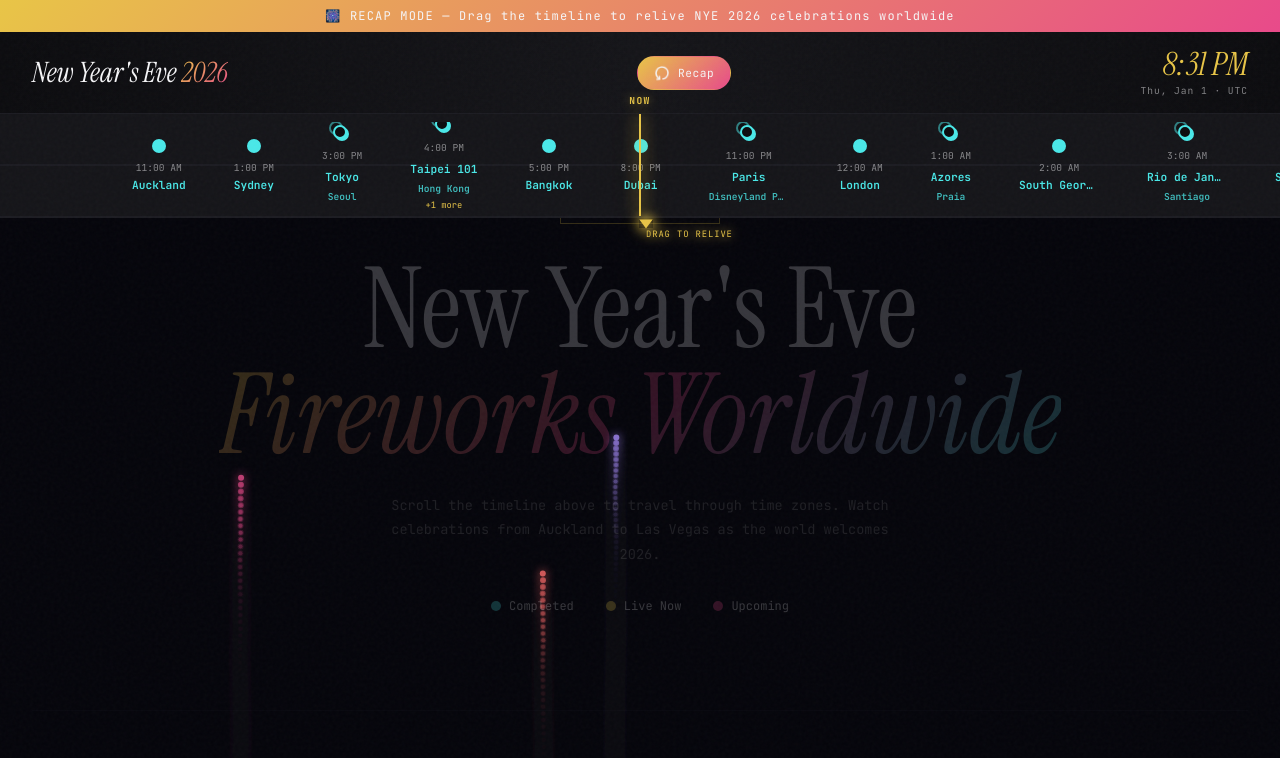
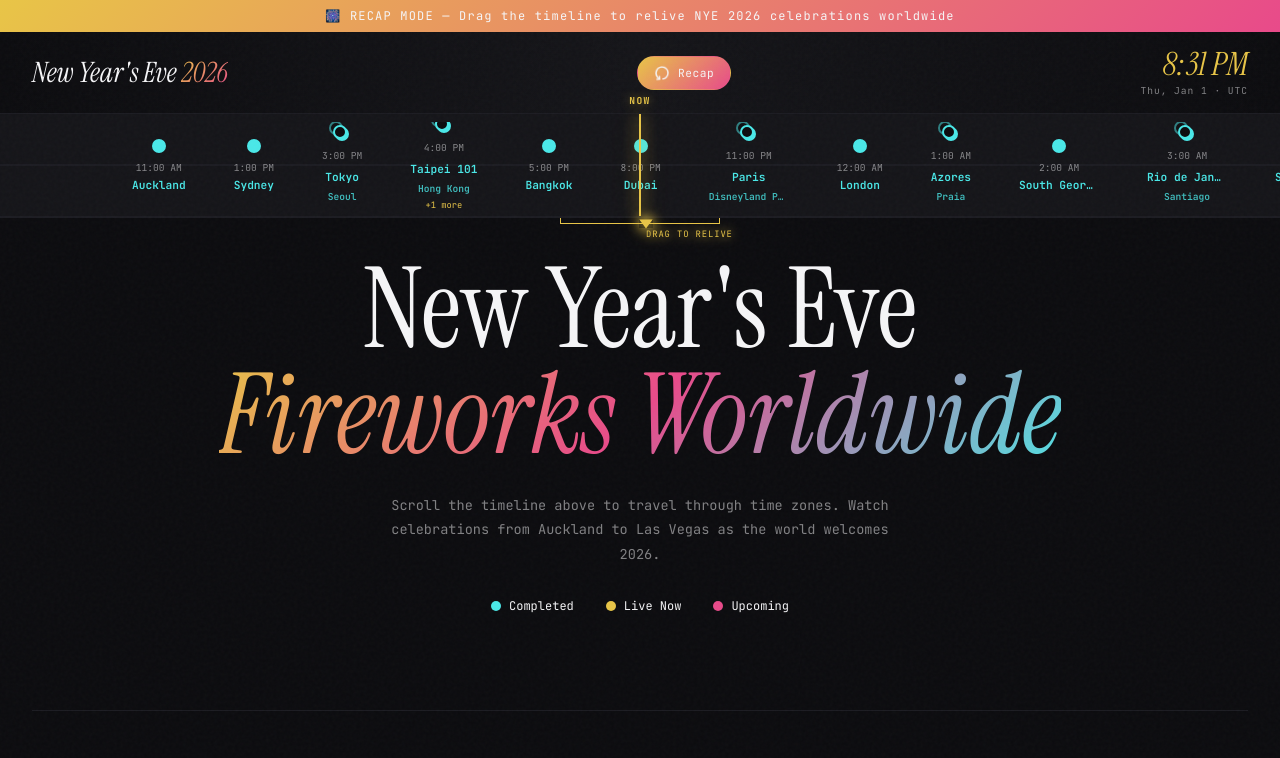
Before and after one commit to 12-days-of-shipmas-2025/day-4-newyearstream, a plain HTML site: page index.html in a window 1280 px wide. Shown: the top 758 px of the page. Drawn offline with Linux system fonts and the light colour scheme; animation ran at ten frames a second.

Commit message:
feat: disable fireworks in recap mode, add video scrubbing
- Remove firework animations when in recap mode
- Add video timestamp mapping (Dubai=0:00, London=4:38:18)
- Seek video to corresponding timestamp when dragging timeline
- Timeline now syncs with BBC replay video

🤖 Generated with [Claude Code](https://claude.com/claude-code)

Co-Authored-By: Claude <noreply@anthropic.com>

```diff
--- a/index.html
+++ b/index.html
@@ -2622,7 +2622,34 @@
             }, 500);
         }
 
-        // Check which marker is currently under the needle and trigger fireworks
+        // Video timestamp mapping for BBC replay
+        // Dubai (UTC+4) = 0:00:00, London (UTC+0) = 4:38:18
+        const VIDEO_LONDON_TIMESTAMP = 4 * 3600 + 38 * 60 + 18; // 16698 seconds
+        const VIDEO_DUBAI_OFFSET = 4; // Dubai is UTC+4
+        const VIDEO_LONDON_OFFSET = 0; // London is UTC+0
+
+        function getVideoTimestampForUtcOffset(utcOffset) {
+            // Linear interpolation between Dubai and London
+            // Dubai (UTC+4) = 0 seconds, London (UTC+0) = 16698 seconds
+            const secondsPerHour = VIDEO_LONDON_TIMESTAMP / (VIDEO_DUBAI_OFFSET - VIDEO_LONDON_OFFSET);
+            const videoTime = (VIDEO_DUBAI_OFFSET - utcOffset) * secondsPerHour;
+
+            // Clamp to valid video range (0 to ~20168 seconds for 5:36:08 video)
+            return Math.max(0, Math.min(20168, videoTime));
+        }
+
+        function seekVideoToTimestamp(seconds) {
+            const iframe = document.querySelector('.video-section iframe');
+            if (iframe && iframe.contentWindow) {
+                iframe.contentWindow.postMessage(JSON.stringify({
+                    event: 'command',
+                    func: 'seekTo',
+                    args: [seconds, true]
+                }), '*');
+            }
+        }
+
+        // Check which marker is currently under the needle and update video position
         function checkRecapPosition() {
             if (!isRecapMode) return;
 
@@ -2645,11 +2672,10 @@
                 }
             });
 
-            // If we're close to a marker (within 50px), trigger fireworks
+            // If we're close to a marker (within 50px), update display and seek video
             if (closestMarker && closestDistance < 50) {
                 if (lastTriggeredMarker !== closestMarker) {
                     lastTriggeredMarker = closestMarker;
-                    startRecapFireworks();
 
                     // Update the header time to show the city's midnight time
                     const cities = closestMarker.dataset.cities?.split(',') || [];
@@ -2659,13 +2685,16 @@
                         if (city) {
                             document.getElementById('currentTime').textContent = '12:00 AM';
                             document.getElementById('timezoneLabel').textContent = `${city.name} • Midnight`;
+
+                            // Seek video to this city's timestamp
+                            const videoTime = getVideoTimestampForUtcOffset(city.utcOffset);
+                            seekVideoToTimestamp(videoTime);
                         }
                     }
                 }
             } else {
                 if (lastTriggeredMarker !== null) {
                     lastTriggeredMarker = null;
-                    stopRecapFireworks();
                 }
             }
         }
@@ -2703,16 +2732,13 @@
                     });
                 }
 
-                // Seek YouTube video to the beginning
-                const iframe = document.querySelector('.video-section iframe');
-                if (iframe && iframe.contentWindow) {
-                    iframe.contentWindow.postMessage('{"event":"command","func":"seekTo","args":[0,true]}', '*');
-                }
-
-                // Stop real-time fireworks check
+                // Seek YouTube video to the beginning (Dubai = start of BBC video)
+                seekVideoToTimestamp(0);
+
+                // Stop any active fireworks
                 stopRecapFireworks();
 
-                // Start checking position for recap fireworks
+                // Start checking position for video scrubbing
                 checkRecapPosition();
             } else {
                 // Exit recap mode - return to real time
```
